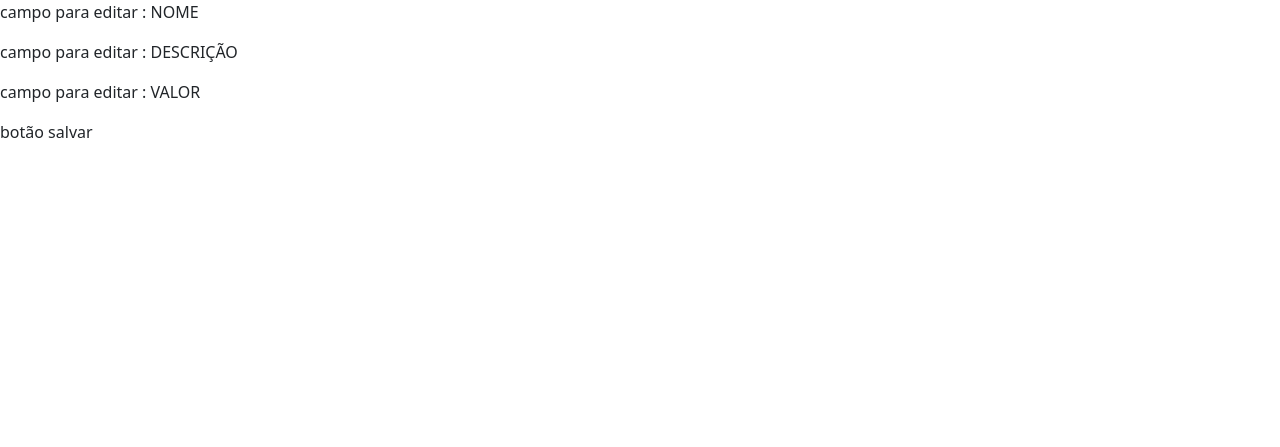
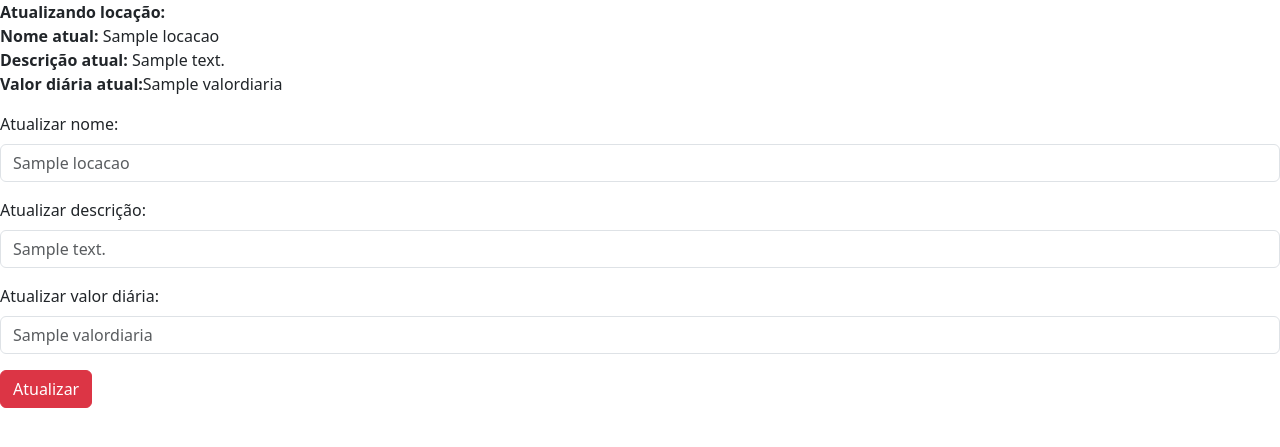
Before and after one commit to JaderMac/univesp_pi, a Flask app: template templates/form_atualizar_locacao.html in a window 1280 px wide. Shown: the top 447 px of the page. Run offline with Flask 3, Linux system fonts and the light colour scheme; the template is opened without the code that fills it: most values are stand-ins (such as "Sample title", 1, 10 or a date in 2020).

Commit message:
Adicionando rota form atualizar locação

```diff
--- a/routes/locacao.py
+++ b/routes/locacao.py
@@ -22,7 +22,8 @@ def inserir_locacao():
 
 @locacao_route.route('/<int:locacao_id>/edit')
 def form_atualizar_locacao(locacao_id):
-    return render_template('form_atualizar_locacao.html')
+    locacao = locacoes[locacao_id]
+    return render_template('form_atualizar_locacao.html', locacao=locacao)
 
 @locacao_route.route('/<int:locacao_id>', methods=[('PUT')])
 def atualizar_locacao(locacao_id):
--- a/templates/form_atualizar_locacao.html
+++ b/templates/form_atualizar_locacao.html
@@ -7,10 +7,31 @@
     <link href="https://cdn.jsdelivr.net/npm/bootstrap@5.3.8/dist/css/bootstrap.min.css" rel="stylesheet" integrity="sha384-sRIl4kxILFvY47J16cr9ZwB07vP4J8+LH7qKQnuqkuIAvNWLzeN8tE5YBujZqJLB" crossorigin="anonymous">
   </head>
   <body>
-    <p>campo para editar : NOME</p>
-    <p>campo para editar : DESCRIÇÃO</p>
-    <p>campo para editar : VALOR</p>
-    <p>botão salvar</p>
+     <strong>Atualizando locação:</strong>
+    <p>
+    <strong>Nome atual:</strong> {{locacao.nome}}<br>
+    <strong>Descrição atual:</strong> {{locacao.descricao}}<br>
+    <strong>Valor diária atual:</strong>{{locacao.valordiaria}}
+    </p>
+
+    <div class="mb-3">
+        <label for="novoNomeLocacao" class="form-label">Atualizar nome:</label>
+        <input class="form-control" id="novoNomeLocacao" aria-describedby="novoNomeLocacao"
+        placeholder="{{locacao.nome}}">
+    </div>
+        <div class="mb-3">
+        <label for="novaDescricaoLocacao" class="form-label">Atualizar descrição:</label>
+        <input class="form-control" id="novaDescricaoLocacao" aria-describedby="novaDescricaoLocacao"
+        placeholder="{{locacao.descricao}}">
+    </div>
+      </div>
+        <div class="mb-3">
+        <label for="novoValorLocacao" class="form-label">Atualizar valor diária:</label>
+        <input class="form-control" id="novoValorLocacao" aria-describedby="novoValorLocacao"
+        placeholder="{{locacao.valordiaria}}">
+    </div>
+    <button id="Atualizar" type="button" class="btn btn-danger">Atualizar</button>
+
     <script src="https://cdn.jsdelivr.net/npm/bootstrap@5.3.8/dist/js/bootstrap.bundle.min.js" integrity="sha384-FKyoEForCGlyvwx9Hj09JcYn3nv7wiPVlz7YYwJrWVcXK/BmnVDxM+D2scQbITxI" crossorigin="anonymous"></script>
   </body>
 </html>
```
Also changed, not shown: README.md.
